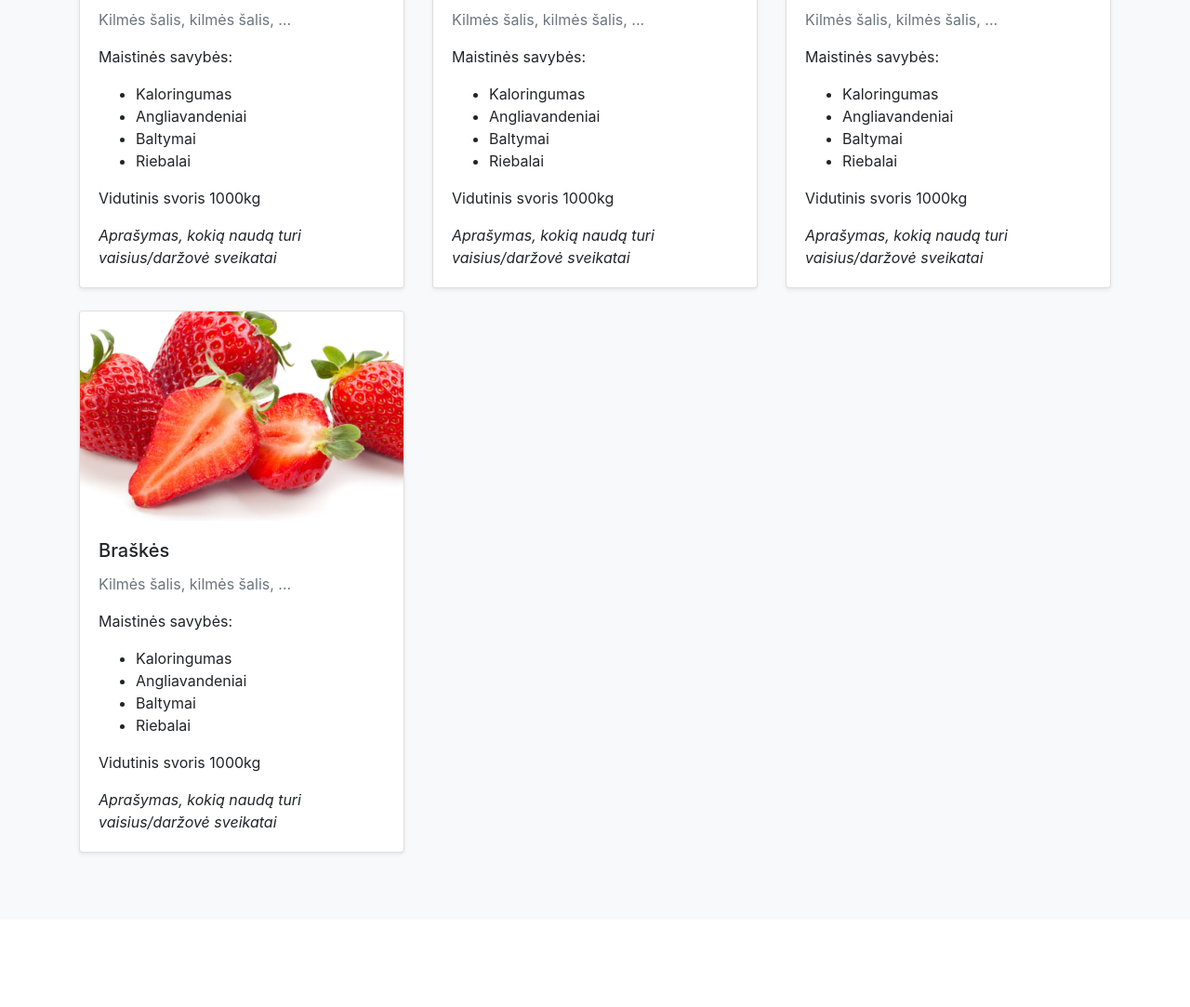
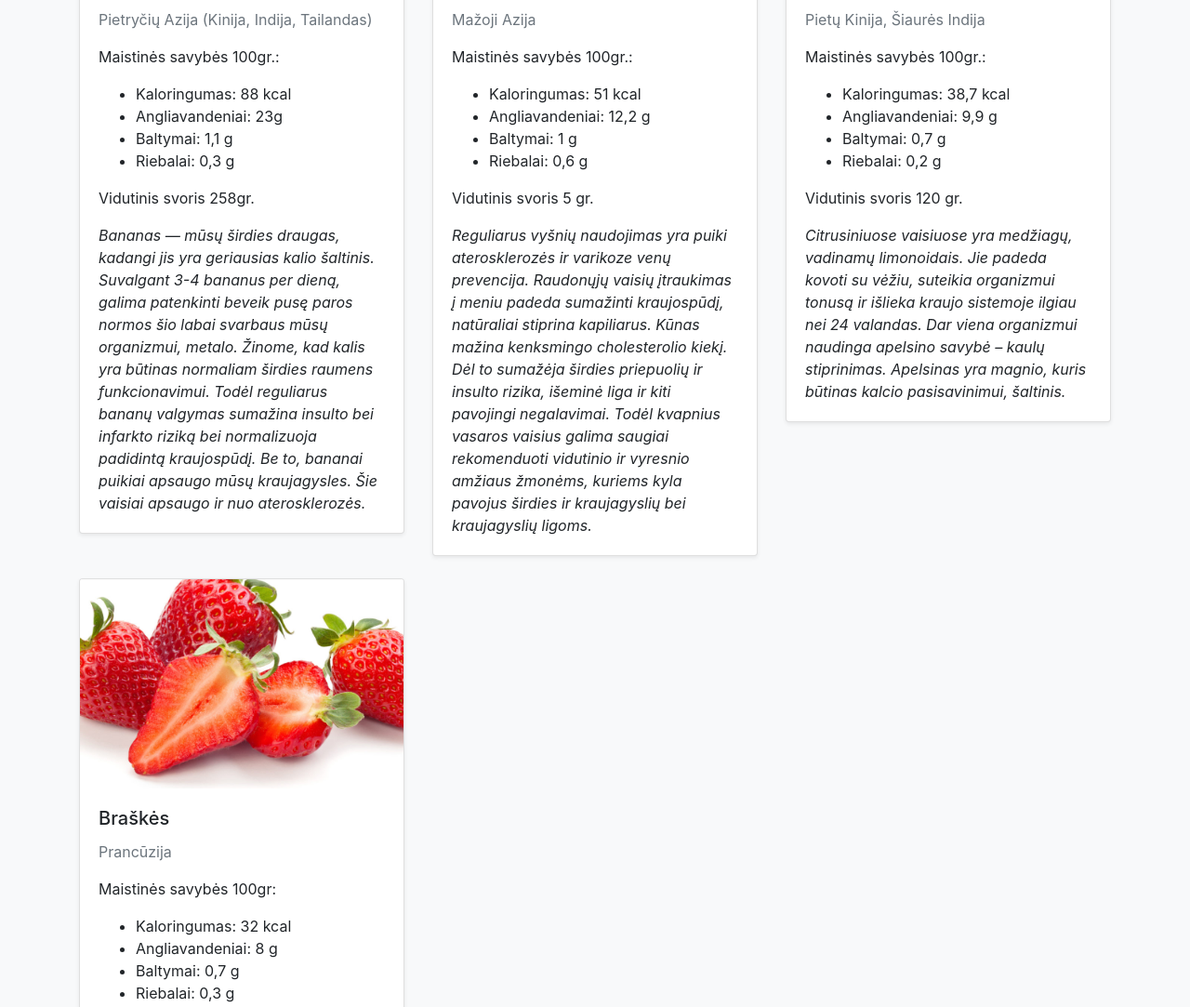
Before and after one commit to markunaite/Vaisiai, a plain HTML site: page index.html in a window 1280 px wide. Shown: the part 709-1792 px from the top of the page at 93% size. Before the commit the page ends 1698 px from the top, so only its background shows below. Drawn offline with nearby package versions, Linux system fonts and the light colour scheme.

Commit message:
VS-8 aprašyti vaisiai

```diff
--- a/index.html
+++ b/index.html
@@ -64,19 +64,25 @@
                         <img src="images/banana.jpg" width="100%" height="225" class="card-img-top" alt="banana">
                         <div class="card-body">
                             <h5 class="card-title">Bananas</h5>
-                            <p class="text-muted">Kilmės šalis, kilmės šalis, ...</p>
+                            <p class="text-muted">Pietryčių Azija (Kinija, Indija, Tailandas)</p>
                             <p class="card-text">
-                                Maistinės savybės:
+                                Maistinės savybės 100gr.:
                             <ul>
-                                <li>Kaloringumas</li>
-                                <li>Angliavandeniai</li>
-                                <li>Baltymai</li>
-                                <li>Riebalai</li>
+                                <li>Kaloringumas: 88 kcal</li>
+                                <li>Angliavandeniai: 23g </li>
+                                <li>Baltymai: 1,1 g</li>
+                                <li>Riebalai: 0,3 g</li>
                             </ul>
                             </p>
-                            <p class="card-text">Vidutinis svoris 1000kg</p>
+                            <p class="card-text">Vidutinis svoris 258gr.</p>
                             <p class="card-text font-italic">
-                                Aprašymas, kokią naudą turi vaisius/daržovė sveikatai
+                                Bananas — mūsų širdies draugas, kadangi jis yra geriausias kalio šaltinis.
+                                Suvalgant 3-4 bananus per dieną, galima patenkinti beveik pusę paros normos šio
+                                labai svarbaus mūsų organizmui, metalo. Žinome, kad kalis yra būtinas normaliam
+                                širdies raumens funkcionavimui. Todėl reguliarus bananų valgymas sumažina
+                                insulto bei infarkto riziką bei normalizuoja padidintą kraujospūdį. Be to,
+                                bananai puikiai apsaugo mūsų kraujagysles. Šie vaisiai apsaugo ir nuo
+                                aterosklerozės.
                             </p>
                         </div>
                     </div>
@@ -86,19 +92,24 @@
                         <img src="images/cheery.jpg" width="100%" height="225" class="card-img-top" alt="vysnios">
                         <div class="card-body">
                             <h5 class="card-title">Vyšnios</h5>
-                            <p class="text-muted">Kilmės šalis, kilmės šalis, ...</p>
+                            <p class="text-muted">Mažoji Azija</p>
                             <p class="card-text">
-                                Maistinės savybės:
+                                Maistinės savybės 100gr.:
                             <ul>
-                                <li>Kaloringumas</li>
-                                <li>Angliavandeniai</li>
-                                <li>Baltymai</li>
-                                <li>Riebalai</li>
+                                <li>Kaloringumas: 51 kcal</li>
+                                <li>Angliavandeniai: 12,2 g</li>
+                                <li>Baltymai: 1 g</li>
+                                <li>Riebalai: 0,6 g</li>
                             </ul>
                             </p>
-                            <p class="card-text">Vidutinis svoris 1000kg</p>
+                            <p class="card-text">Vidutinis svoris 5 gr.</p>
                             <p class="card-text font-italic">
-                                Aprašymas, kokią naudą turi vaisius/daržovė sveikatai
+                                Reguliarus vyšnių naudojimas yra puiki aterosklerozės ir varikoze venų prevencija.
+                                Raudonųjų vaisių įtraukimas į meniu padeda sumažinti kraujospūdį, natūraliai stiprina
+                                kapiliarus. Kūnas mažina kenksmingo cholesterolio kiekį. Dėl to sumažėja širdies
+                                priepuolių ir insulto rizika, išeminė liga ir kiti pavojingi negalavimai. Todėl kvapnius
+                                vasaros vaisius galima saugiai rekomenduoti vidutinio ir vyresnio amžiaus žmonėms,
+                                kuriems kyla pavojus širdies ir kraujagyslių bei kraujagyslių ligoms.
                             </p>
                         </div>
                     </div>
@@ -108,19 +119,22 @@
                         <img src="images/orange.jpg" width="100%" height="225" class="card-img-top" alt="apelsinas">
                         <div class="card-body">
                             <h5 class="card-title">Apelsinas</h5>
-                            <p class="text-muted">Kilmės šalis, kilmės šalis, ...</p>
+                            <p class="text-muted">Pietų Kinija, Šiaurės Indija</p>
                             <p class="card-text">
-                                Maistinės savybės:
+                                Maistinės savybės 100gr.:
                             <ul>
-                                <li>Kaloringumas</li>
-                                <li>Angliavandeniai</li>
-                                <li>Baltymai</li>
-                                <li>Riebalai</li>
+                                <li>Kaloringumas: 38,7 kcal</li>
+                                <li>Angliavandeniai: 9,9 g</li>
+                                <li>Baltymai: 0,7 g</li>
+                                <li>Riebalai: 0,2 g</li>
                             </ul>
                             </p>
-                            <p class="card-text">Vidutinis svoris 1000kg</p>
+                            <p class="card-text">Vidutinis svoris 120 gr.</p>
                             <p class="card-text font-italic">
-                                Aprašymas, kokią naudą turi vaisius/daržovė sveikatai
+                                Citrusiniuose vaisiuose yra medžiagų, vadinamų limonoidais. Jie padeda kovoti su vėžiu,
+                                suteikia organizmui tonusą ir išlieka kraujo sistemoje ilgiau nei 24 valandas.
+                                Dar viena organizmui naudinga apelsino savybė – kaulų stiprinimas. Apelsinas yra magnio,
+                                kuris būtinas kalcio pasisavinimui, šaltinis.
                             </p>
                         </div>
                     </div>
@@ -130,19 +144,24 @@
                         <img src="images/strawberry.jpg" width="100%" height="225" class="card-img-top" alt="braskes">
                         <div class="card-body">
                             <h5 class="card-title">Braškės</h5>
-                            <p class="text-muted">Kilmės šalis, kilmės šalis, ...</p>
+                            <p class="text-muted">Prancūzija</p>
                             <p class="card-text">
-                                Maistinės savybės:
+                                Maistinės savybės 100gr:
                             <ul>
-                                <li>Kaloringumas</li>
-                                <li>Angliavandeniai</li>
-                                <li>Baltymai</li>
-                                <li>Riebalai</li>
+                                <li>Kaloringumas: 32 kcal</li>
+                                <li>Angliavandeniai: 8 g</li>
+                                <li>Baltymai: 0,7 g</li>
+                                <li>Riebalai: 0,3 g</li>
                             </ul>
                             </p>
-                            <p class="card-text">Vidutinis svoris 1000kg</p>
+                            <p class="card-text">Vidutinis svoris 12gr.</p>
                             <p class="card-text font-italic">
-                                Aprašymas, kokią naudą turi vaisius/daržovė sveikatai
+                                Braškės – natūralus folio rūgšties, vitamino C ir kalio šaltinis. Folio rūgšties reikia
+                                smegenų veiklai, kalis reikalingas raumenims, elektrolitų pusiausvyrai. Vitaminas C
+                                stiprina imunitetą, jis reikalingas ir geležies įsisavinimui. Braškėse daugiau vitamino
+                                C negu apelsinuose. Braškėse taip pat yra vitaminų B5 ir B6, yra ir magnio, kalcio,
+                                vario. Braškėse daug antioksidantų ir fenolių, kurie stiprina imuninę sistemą ir padeda
+                                kovoti su uždegiminėmis ligomis ir gali sumažinti riziką susirgti vėžiu.
                             </p>
                         </div>
                     </div>
```
